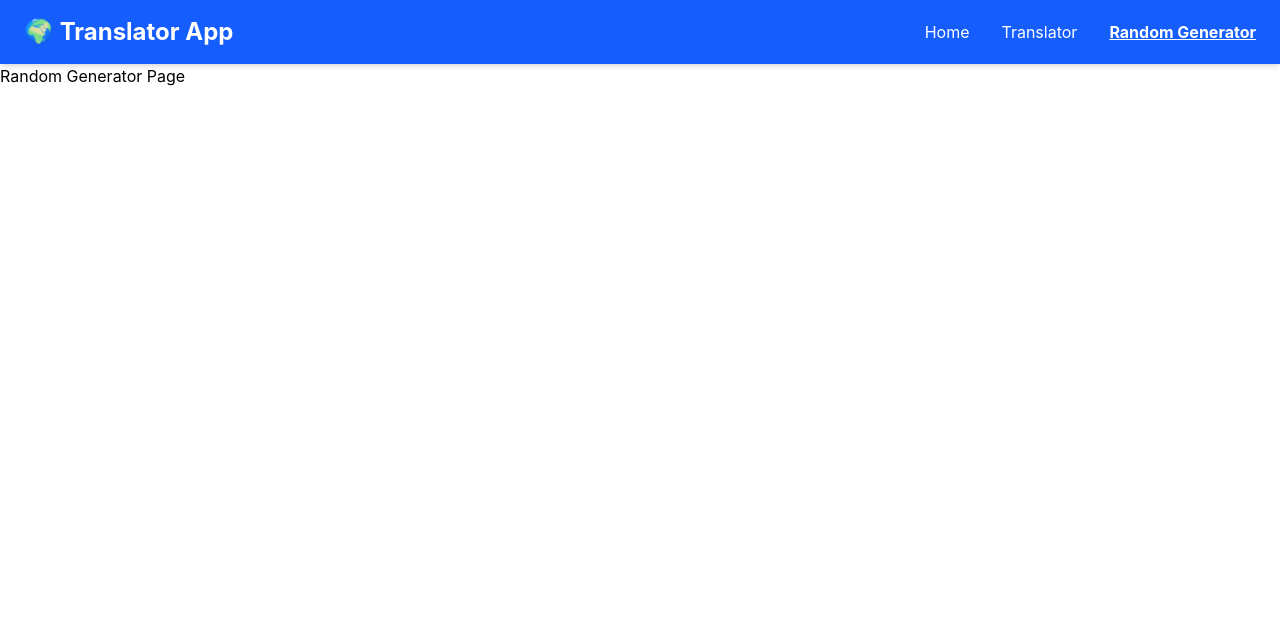
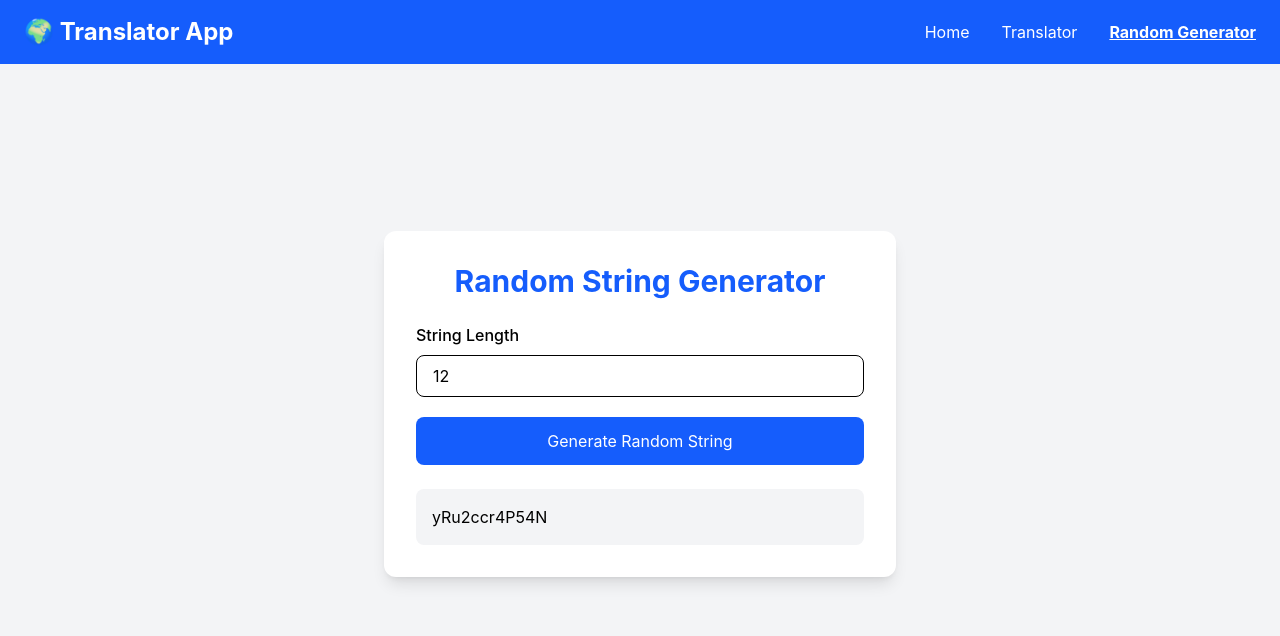
Before and after one commit to Khushbo86/react-translator-app, a React (Vite) app: page /random in a window 1280 px wide. Shown: the top 636 px of the page. Built offline with nearby package versions, Linux system fonts and the light colour scheme.

Commit message:
Implement random string generator using React hooks

```diff
--- a/src/pages/RandomPage.jsx
+++ b/src/pages/RandomPage.jsx
@@ -1,7 +1,61 @@
+import { useState, useEffect, useCallback } from "react";
+
 function RandomPage() {
+  const [randomString, setRandomString] = useState("");
+  const [length, setLength] = useState(12);
+
+  const generateRandomString = useCallback(() => {
+    const characters =
+      "ABCDEFGHIJKLMNOPQRSTUVWXYZabcdefghijklmnopqrstuvwxyz0123456789";
+
+    let result = "";
+
+    for (let i = 0; i < length; i++) {
+      result += characters.charAt(
+        Math.floor(Math.random() * characters.length)
+      );
+    }
+
+    setRandomString(result);
+  }, [length]);
+
+  useEffect(() => {
+    generateRandomString();
+  }, [generateRandomString]);
+
   return (
-    <div>
-      <h1>Random Generator Page</h1>
+    <div className="min-h-[85vh] flex justify-center items-center bg-gray-100">
+      <div className="bg-white shadow-lg rounded-xl p-8 w-full max-w-lg">
+
+        <h1 className="text-3xl font-bold text-center text-blue-600 mb-6">
+          Random String Generator
+        </h1>
+
+        <label className="block mb-2 font-medium">
+          String Length
+        </label>
+
+        <input
+          type="number"
+          min="4"
+          max="30"
+          value={length}
+          onChange={(e) => setLength(Number(e.target.value))}
+          className="border w-full rounded-lg px-4 py-2 mb-5"
+        />
+
+        <button
+          onClick={generateRandomString}
+          className="w-full bg-blue-600 text-white py-3 rounded-lg hover:bg-blue-700 transition"
+        >
+          Generate Random String
+        </button>
+
+        <div className="mt-6 bg-gray-100 p-4 rounded-lg break-all">
+          {randomString}
+        </div>
+
+      </div>
     </div>
   );
 }
```
